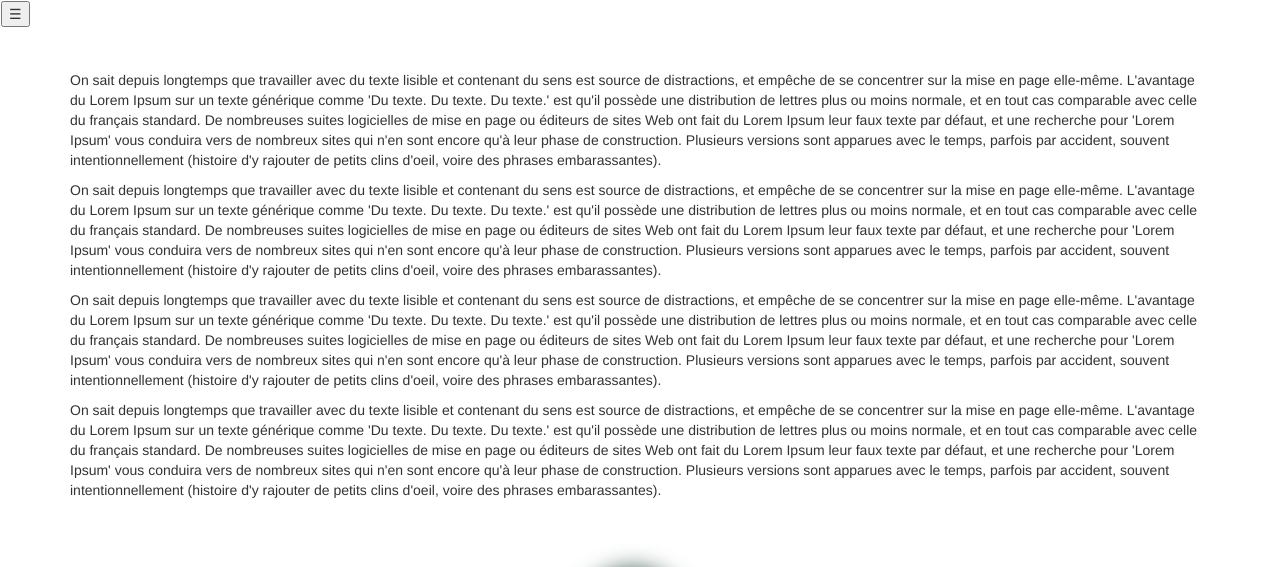
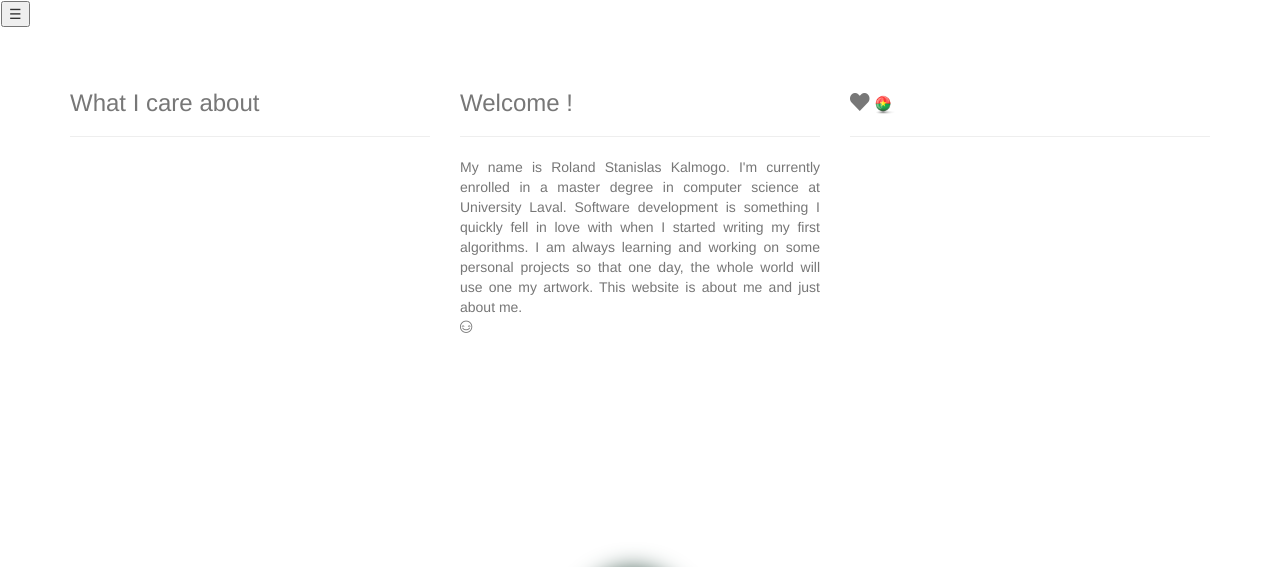
Before and after one commit to rokal/rokal.github.io, a plain HTML site: page index.html in a window 1280 px wide. Shown: the top 567 px of the page. Drawn offline with nearby package versions, Linux system fonts and the light colour scheme.

Commit message:
structure of page content

```diff
--- a/css/custom.css
+++ b/css/custom.css
@@ -37,8 +37,8 @@ footer {
 #about,
 #background,
 #experiences{
-  max-height: 55vh;
-  overflow-y:scroll;
+/*  max-height: 55vh;*/
+/*  overflow-y:scroll;*/
 }
 
 /* profile images
@@ -67,3 +67,6 @@ footer {
 -moz-box-shadow:    0px 0px 25px 0px rgba(40, 72, 61, 1);
 box-shadow:         0px 0px 25px 0px rgba(40, 72, 61, 1);
 }
+.bf{
+  height:2rem;
+}
--- a/index.html
+++ b/index.html
@@ -20,13 +20,13 @@
       <div class="container" id="navbar-header" >
         <ul class="nav nav-tabs  collapse navbar-toggleable-xs" role="tablist" id="navElements">
           <li class="nav-item">
-            <a class="nav-link active" data-toggle="tab" role="tab" href="#about">About</a>
+            <a class="nav-link active" data-toggle="tab" role="tab" href="#about">About Me</a>
           </li>
           <li class="nav-item">
-            <a class="nav-link" data-toggle="tab" role="tab" href="#background">Background</a>
+            <a class="nav-link" data-toggle="tab" role="tab" href="#background">My Background</a>
           </li>
           <li class="nav-item">
-            <a class="nav-link" data-toggle="tab" role="tab" href="#experiences">Experiences</a>
+            <a class="nav-link" data-toggle="tab" role="tab" href="#experiences">My Experiences</a>
           </li>
 
         </ul>
@@ -36,27 +36,28 @@
     </nav>
     <div class="container" >
 
-      <div class="tab-content">
+      <div class="tab-content m-t-2">
         <div class="tab-pane fade in active" id="about" role="tabpanel">
-         <p> On sait depuis longtemps que travailler avec du texte lisible et contenant du sens est source de distractions, et empêche de se concentrer sur la mise en page elle-même. L'avantage du Lorem Ipsum sur un texte générique comme 'Du texte. Du texte. Du texte.' est qu'il possède une distribution de lettres plus ou moins normale, et en tout cas comparable avec celle du français standard. De nombreuses suites logicielles de mise en page ou éditeurs de sites Web ont fait du Lorem Ipsum leur faux texte par défaut, et une recherche pour 'Lorem Ipsum' vous conduira vers de nombreux sites qui n'en sont encore qu'à leur phase de construction. Plusieurs versions sont apparues avec le temps, parfois par accident, souvent intentionnellement (histoire d'y rajouter de petits clins d'oeil, voire des phrases embarassantes).
-           </p>
+          <div class="row text-muted">
+            <div class="col-lg-4 col-lg-push-4 text-justify">
+              <h3>Welcome !</h3>
+              <hr class="m-t-1">
+              <p>My name is <span class="font-weight-bold">Roland Stanislas Kalmogo</span>. I'm currently enrolled in a master degree in computer science at University Laval. Software development is something I quickly fell in love with when I started writing my first algorithms. I am always learning and working on some personal projects so that one day, the whole world will use one my artwork. This website is about me and just about me. <br><span class="display-4"> <i class="ion-happy-outline"></i> </span></p>
 
-          <p>
-            On sait depuis longtemps que travailler avec du texte lisible et contenant du sens est source de distractions, et empêche de se concentrer sur la mise en page elle-même. L'avantage du Lorem Ipsum sur un texte générique comme 'Du texte. Du texte. Du texte.' est qu'il possède une distribution de lettres plus ou moins normale, et en tout cas comparable avec celle du français standard. De nombreuses suites logicielles de mise en page ou éditeurs de sites Web ont fait du Lorem Ipsum leur faux texte par défaut, et une recherche pour 'Lorem Ipsum' vous conduira vers de nombreux sites qui n'en sont encore qu'à leur phase de construction. Plusieurs versions sont apparues avec le temps, parfois par accident, souvent intentionnellement (histoire d'y rajouter de petits clins d'oeil, voire des phrases embarassantes).
-          </p>
 
-          <p>
-            On sait depuis longtemps que travailler avec du texte lisible et contenant du sens est source de distractions, et empêche de se concentrer sur la mise en page elle-même. L'avantage du Lorem Ipsum sur un texte générique comme 'Du texte. Du texte. Du texte.' est qu'il possède une distribution de lettres plus ou moins normale, et en tout cas comparable avec celle du français standard. De nombreuses suites logicielles de mise en page ou éditeurs de sites Web ont fait du Lorem Ipsum leur faux texte par défaut, et une recherche pour 'Lorem Ipsum' vous conduira vers de nombreux sites qui n'en sont encore qu'à leur phase de construction. Plusieurs versions sont apparues avec le temps, parfois par accident, souvent intentionnellement (histoire d'y rajouter de petits clins d'oeil, voire des phrases embarassantes).
-          </p>
+            </div>
+            <div class="col-lg-4 col-lg-pull-4">
+              <h3>What I care about</h3>
+              <hr class="m-t-1">
 
-          <p>
-            On sait depuis longtemps que travailler avec du texte lisible et contenant du sens est source de distractions, et empêche de se concentrer sur la mise en page elle-même. L'avantage du Lorem Ipsum sur un texte générique comme 'Du texte. Du texte. Du texte.' est qu'il possède une distribution de lettres plus ou moins normale, et en tout cas comparable avec celle du français standard. De nombreuses suites logicielles de mise en page ou éditeurs de sites Web ont fait du Lorem Ipsum leur faux texte par défaut, et une recherche pour 'Lorem Ipsum' vous conduira vers de nombreux sites qui n'en sont encore qu'à leur phase de construction. Plusieurs versions sont apparues avec le temps, parfois par accident, souvent intentionnellement (histoire d'y rajouter de petits clins d'oeil, voire des phrases embarassantes).
-          </p>
+            </div>
+            <div class="col-lg-4">
+              <h3 ><i class="ion-heart"><img class="bf" src="img/burkina_faso_640.png" alt="Burkina Faso"></i></h3>
+              <hr class="m-t-1">
+              <p></p>
 
-          <p>
-            On sait depuis longtemps que travailler avec du texte lisible et contenant du sens est source de distractions, et empêche de se concentrer sur la mise en page elle-même. L'avantage du Lorem Ipsum sur un texte générique comme 'Du texte. Du texte. Du texte.' est qu'il possède une distribution de lettres plus ou moins normale, et en tout cas comparable avec celle du français standard. De nombreuses suites logicielles de mise en page ou éditeurs de sites Web ont fait du Lorem Ipsum leur faux texte par défaut, et une recherche pour 'Lorem Ipsum' vous conduira vers de nombreux sites qui n'en sont encore qu'à leur phase de construction. Plusieurs versions sont apparues avec le temps, parfois par accident, souvent intentionnellement (histoire d'y rajouter de petits clins d'oeil, voire des phrases embarassantes).
-          </p>
-
+            </div>
+          </div>
         </div>
         <div class="tab-pane fade" id="background" role="tabpanel">...</div>
         <div class="tab-pane fade" id="experiences" role="tabpanel">...</div>
@@ -105,11 +106,11 @@
     <script src="js/jquery.nicescroll.min.js"></script>
 
     <script>
-        $(document).ready(
-            function() {
-              $("#about").niceScroll({cursorcolor:"#00F"});
-            }
-        );
+//        $(document).ready(
+//            function() {
+//              $("#about").niceScroll({cursorcolor:"#00F"});
+//            }
+//        );
       $(function(){
         $('[data-toggle="tooltip"]').tooltip();
       });
```
Also changed, not shown: img/burkina_faso_640.png (added).
